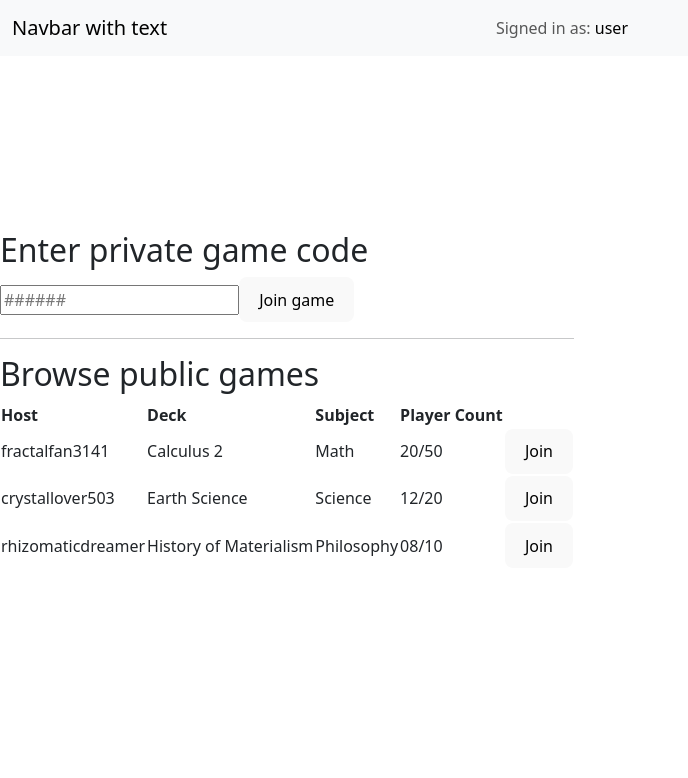
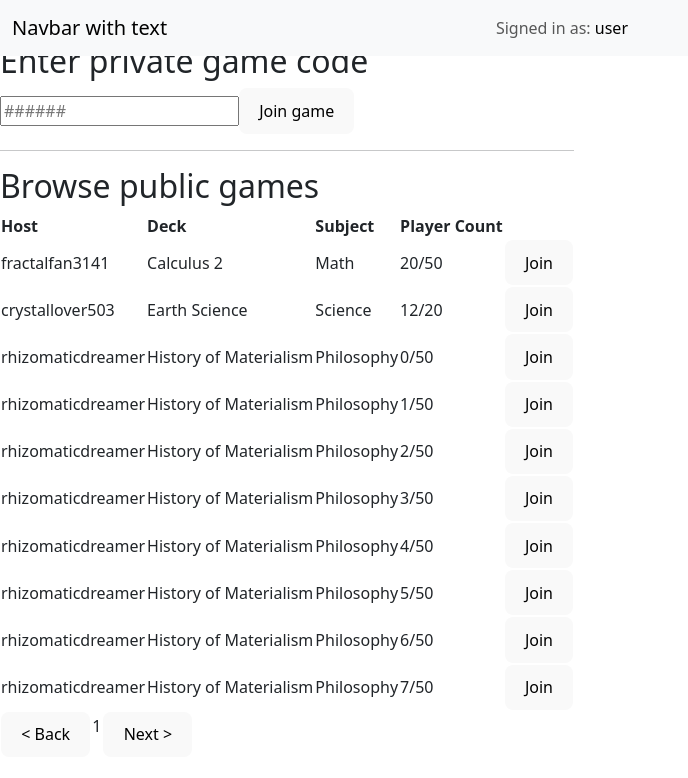
Before and after one commit to puente123/Quizzoot, a React (Vite) app in the folder frontend/: page /game in a window 1280 px wide. Shown: the top 778 px of the page, without its empty margins (0-688 px from the left). Built offline with nearby package versions, Linux system fonts and the light colour scheme.

Commit message:
Added lobby pages to Game.jsx

```diff
--- a/frontend/src/Pages/Game.jsx
+++ b/frontend/src/Pages/Game.jsx
@@ -3,14 +3,32 @@ import NavBar from '../Layout/NavBar'
 
 export default function Game() {
   const [gameCode, setGameCode] = useState("");
+  const [publicGameOffset, setPublicGameOffset] = useState(0);
+  const [listLength, setListLength] = useState(getPublicGames().length);
+  const [pageNumber, setPageNumber] = useState(1);
+
+  const pageLength = 10;
 
   const handleInputChange = (event) => {
     setGameCode(event.target.value);
   };
 
+  function changePublicGameOffset(change) {
+    let newOffset = publicGameOffset + pageLength * change;
+    if(newOffset < 0 || newOffset >= listLength)
+      return;
+    setPublicGameOffset(newOffset);
+    if(pageLength > 0)
+      setPageNumber(pageNumber+change);
+    else if(pageLength < 0)
+      setPageNumber(pageNumber-change);
+  }
+
   // PLACEHOLDER
   function attemptJoinGame() {
-    console.log(gameCode);
+    if(gameCode.length !== 6)
+      return;
+    console.log();
   }
 
   // PLACEHOLDER
@@ -28,12 +46,14 @@ export default function Game() {
       subject: "Science",
       playerCount: "12/20"
     });
+    for(let i = 0; i < 30; i++) {
       output.push({
         host: "rhizomaticdreamer",
         deckName: "History of Materialism",
         subject: "Philosophy",
-      playerCount: "08/10"
+        playerCount: i + "/50"
       });
+    }
     return output;
   }
 
@@ -42,16 +62,15 @@ export default function Game() {
       <NavBar/>
       <div id="private_game_join">
         <h2>Enter private game code</h2>
-        <form>
         <input
           type="text"
+          pattern="[a-zA-Z0-9]*"
           id="textBox"
           value={gameCode}
           onChange={handleInputChange}
           maxLength="6"
           placeholder="######"/>
-          <button onClick={attemptJoinGame()}>Join game</button>
-        </form>
+        <button onClick={() => attemptJoinGame()}>Join game</button>
       </div>
       <hr></hr>
       <div id="public_games_list">
@@ -67,7 +86,7 @@ export default function Game() {
             </tr>
           </thead>
           <tbody>
-            {getPublicGames().map((item, index) => (
+            {getPublicGames().slice(publicGameOffset, publicGameOffset+pageLength).map((item, index) => (
               <tr key={index}>
                 <td title={item.host}>{item.host}</td>
                 <td title={item.deckName}>{item.deckName}</td>
@@ -78,6 +97,16 @@ export default function Game() {
             ))}
           </tbody>
         </table>
+        <table>
+          <thead></thead>
+          <tbody>
+            <tr>
+              <td><button onClick={() => changePublicGameOffset(-1)}>{"< Back"}</button></td>
+              <td><p>{pageNumber}</p></td>
+              <td><button onClick={() => changePublicGameOffset(1)}>{"Next >"}</button></td>
+            </tr>
+          </tbody>
+        </table>
       </div>
     </>
   )
```
Lines whose indentation alone changed are shown as unchanged.
